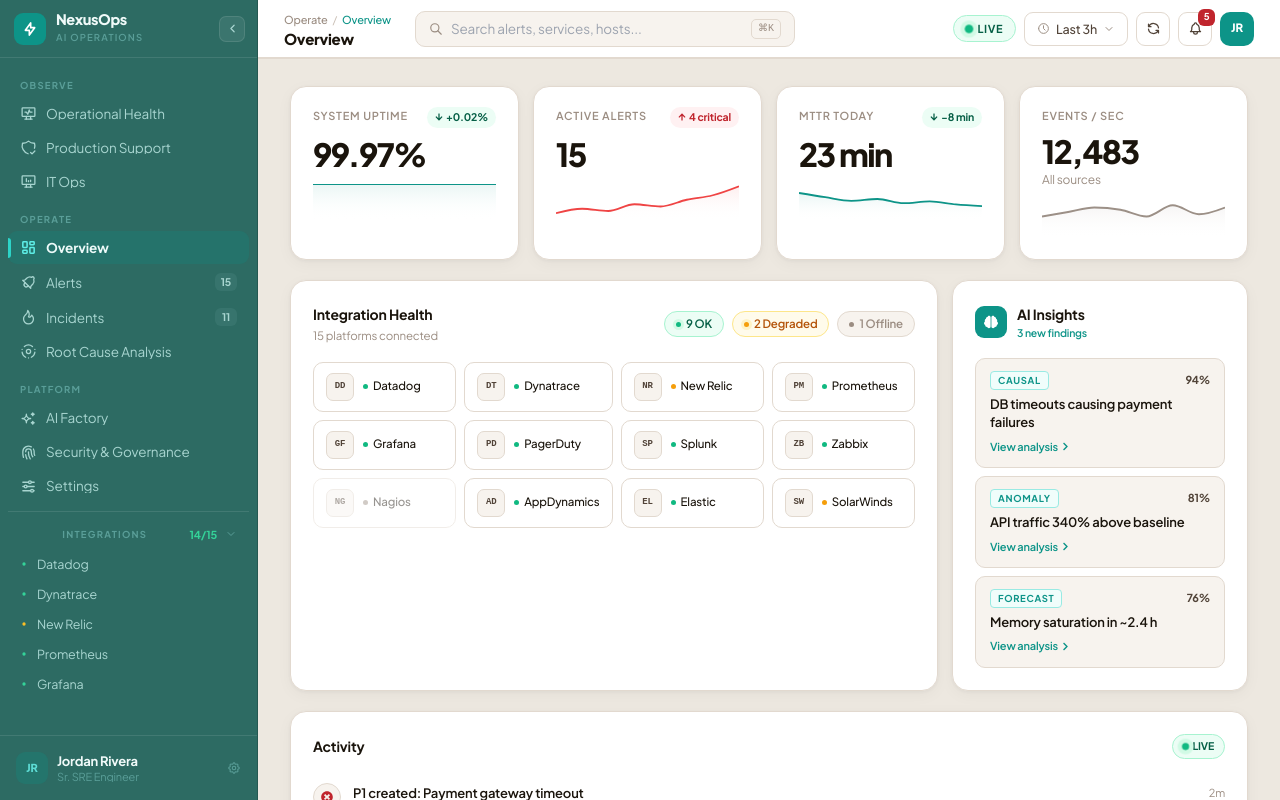
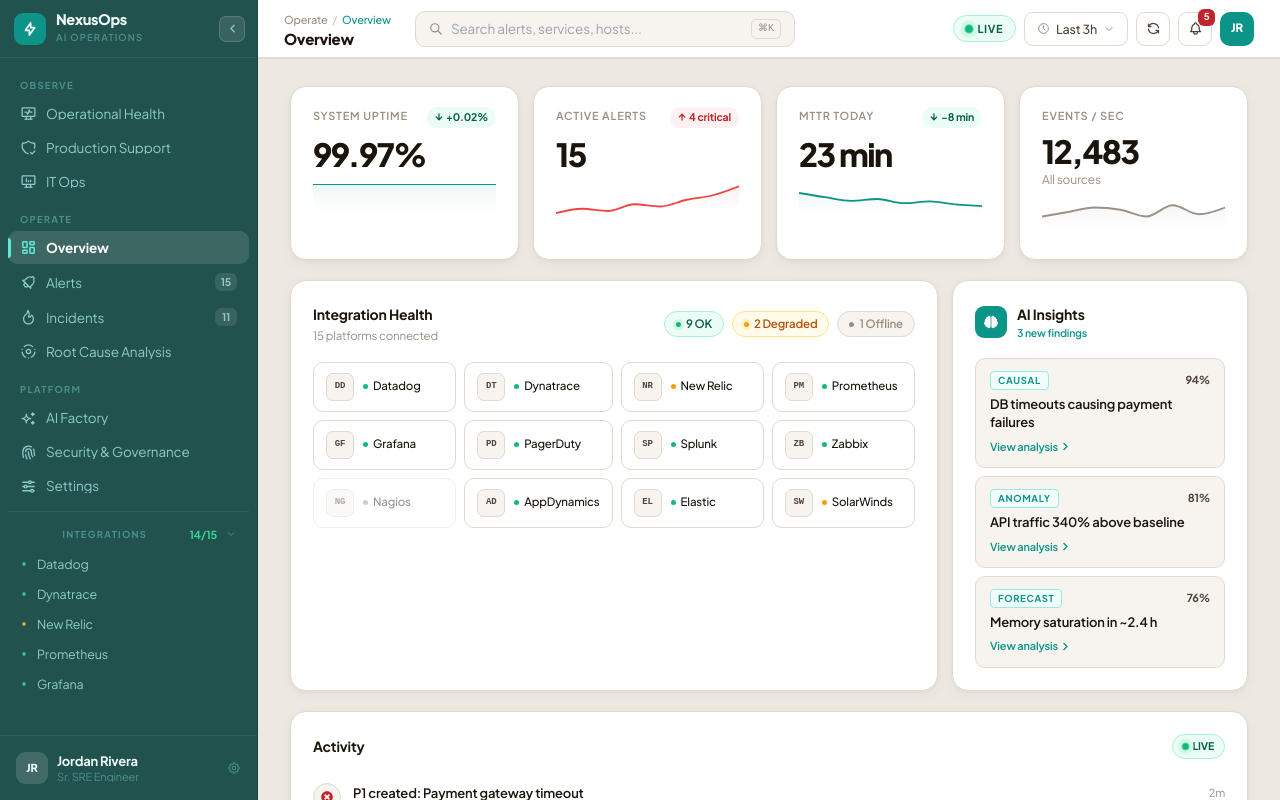
Before and after one commit to parthasarathys03/nexusops-platform, a React (Vite) app: page / in a window 1280 px wide. Built offline with nearby package versions, Linux system fonts and the light colour scheme.

Commit message:
Fix sidebar color — medium teal #22524D

```diff
--- a/src/components/Sidebar.jsx
+++ b/src/components/Sidebar.jsx
@@ -57,17 +57,17 @@ const S_CLR = { ok: '#34D399', warn: '#FBBF24', off: '#6B7280' }
 
 /* ── colours live here, easy to change ── */
 const SB = {
-  bg:      '#2D6B63',   /* mid teal — light enough to feel open       */
-  border:  'rgba(255,255,255,.1)',
-  t1:      '#F0FAF9',   /* primary text     — near white              */
-  t2:      '#A8D5D0',   /* secondary text   — bright teal-white       */
-  t3:      '#5A9E98',   /* muted / labels                             */
-  actBg:   'rgba(13,148,136,.22)',  /* active row bg   */
-  actBar:  '#2DD4C8',               /* active left bar */
-  actIcon: '#5EEDE6',               /* active icon     */
-  actText: '#EDFAF9',               /* active text     */
-  hovBg:   'rgba(255,255,255,.08)',
-  hovIcon: '#C2E8E4',
+  bg:      '#22524D',   /* medium teal — not dark, not light, clearly branded */
+  border:  'rgba(255,255,255,.08)',
+  t1:      '#EDFAF9',   /* primary text   — crisp near-white          */
+  t2:      '#8ECBC6',   /* secondary text — soft teal-white           */
+  t3:      '#4A8F89',   /* muted labels                               */
+  actBg:   'rgba(255,255,255,.12)', /* active row bg  */
+  actBar:  '#5EEAD4',               /* active left bar */
+  actIcon: '#5EEAD4',               /* active icon     */
+  actText: '#FFFFFF',               /* active text     */
+  hovBg:   'rgba(255,255,255,.07)',
+  hovIcon: '#C2EDE9',
 }
 
 /* ── single nav button ── */
@@ -131,7 +131,7 @@ function Item({ item, active, onClick, showText, stagger }) {
             flex: 1,
             fontSize: 13.5,
             fontWeight: active ? 700 : 400,
-            color: active ? SB.actText : hov ? '#B8DAD6' : SB.t2,
+            color: active ? SB.actText : hov ? '#EDFAF9' : SB.t2,
             letterSpacing: '-.01em',
             lineHeight: 1,
             transition: 'color .18s ease',
@@ -146,7 +146,7 @@ function Item({ item, active, onClick, showText, stagger }) {
             <span style={{
               minWidth: 22, height: 18, borderRadius: 6, padding: '0 6px',
               fontSize: 10.5, fontWeight: 700,
-              background: active ? 'rgba(77,213,206,.2)' : 'rgba(107,158,153,.18)',
+              background: active ? 'rgba(94,234,212,.22)' : 'rgba(255,255,255,.1)',
               color: active ? SB.actIcon : SB.t2,
               display: 'flex', alignItems: 'center', justifyContent: 'center',
               flexShrink: 0,
@@ -250,14 +250,14 @@ export default function Sidebar({ activePage, setActivePage, collapsed, setColla
           onClick={toggle}
           style={{
             width: 26, height: 26, borderRadius: 7, flexShrink: 0,
-            background: 'rgba(255,255,255,.07)',
-            border: '1px solid rgba(255,255,255,.1)',
+            background: 'rgba(255,255,255,.1)',
+            border: '1px solid rgba(255,255,255,.15)',
             display: 'flex', alignItems: 'center', justifyContent: 'center',
             cursor: 'pointer',
             transition: 'background .18s ease, transform .2s cubic-bezier(.34,1.56,.64,1)',
           }}
-          onMouseEnter={e => { e.currentTarget.style.background = 'rgba(13,148,136,.25)'; e.currentTarget.style.transform = 'scale(1.1)' }}
-          onMouseLeave={e => { e.currentTarget.style.background = 'rgba(255,255,255,.07)'; e.currentTarget.style.transform = 'scale(1)' }}
+          onMouseEnter={e => { e.currentTarget.style.background = 'rgba(255,255,255,.2)'; e.currentTarget.style.transform = 'scale(1.1)' }}
+          onMouseLeave={e => { e.currentTarget.style.background = 'rgba(255,255,255,.1)'; e.currentTarget.style.transform = 'scale(1)' }}
         >
           {collapsed
             ? <TbChevronRight size={13} strokeWidth={2.2} color={SB.t2} />
@@ -376,13 +376,13 @@ export default function Sidebar({ activePage, setActivePage, collapsed, setColla
         >
           <div style={{
             width: 32, height: 32, borderRadius: 9, flexShrink: 0,
-            background: 'rgba(13,148,136,.25)',
+            background: 'rgba(255,255,255,.15)',
             display: 'flex', alignItems: 'center', justifyContent: 'center',
-            fontSize: 11, fontWeight: 800, color: '#5EDDD6',
+            fontSize: 11, fontWeight: 800, color: '#EDFAF9',
             transition: 'background .18s ease, transform .2s cubic-bezier(.34,1.56,.64,1)',
           }}
-            onMouseEnter={e => { e.currentTarget.style.background = 'rgba(13,148,136,.38)'; e.currentTarget.style.transform = 'scale(1.07)' }}
-            onMouseLeave={e => { e.currentTarget.style.background = 'rgba(13,148,136,.25)'; e.currentTarget.style.transform = 'scale(1)' }}
+            onMouseEnter={e => { e.currentTarget.style.background = 'rgba(255,255,255,.25)'; e.currentTarget.style.transform = 'scale(1.07)' }}
+            onMouseLeave={e => { e.currentTarget.style.background = 'rgba(255,255,255,.15)'; e.currentTarget.style.transform = 'scale(1)' }}
           >
             JR
           </div>
--- a/src/index.css
+++ b/src/index.css
@@ -26,12 +26,12 @@
   --accent-b: #99EAE3;
   --ring:     rgba(13,148,136,.18);
 
-  /* Sidebar — rich teal-forest (NOT black) */
-  --sb-bg:    #192F2C;
-  --sb-bd:    rgba(255,255,255,.07);
-  --sb-t1:    #D8EFEC;
-  --sb-t2:    #698F8B;
-  --sb-t3:    #365752;
+  /* Sidebar — medium teal */
+  --sb-bg:    #22524D;
+  --sb-bd:    rgba(255,255,255,.08);
+  --sb-t1:    #EDFAF9;
+  --sb-t2:    #8ECBC6;
+  --sb-t3:    #4A8F89;
   --sb-w:     258px;
 
   /* Header */
```
